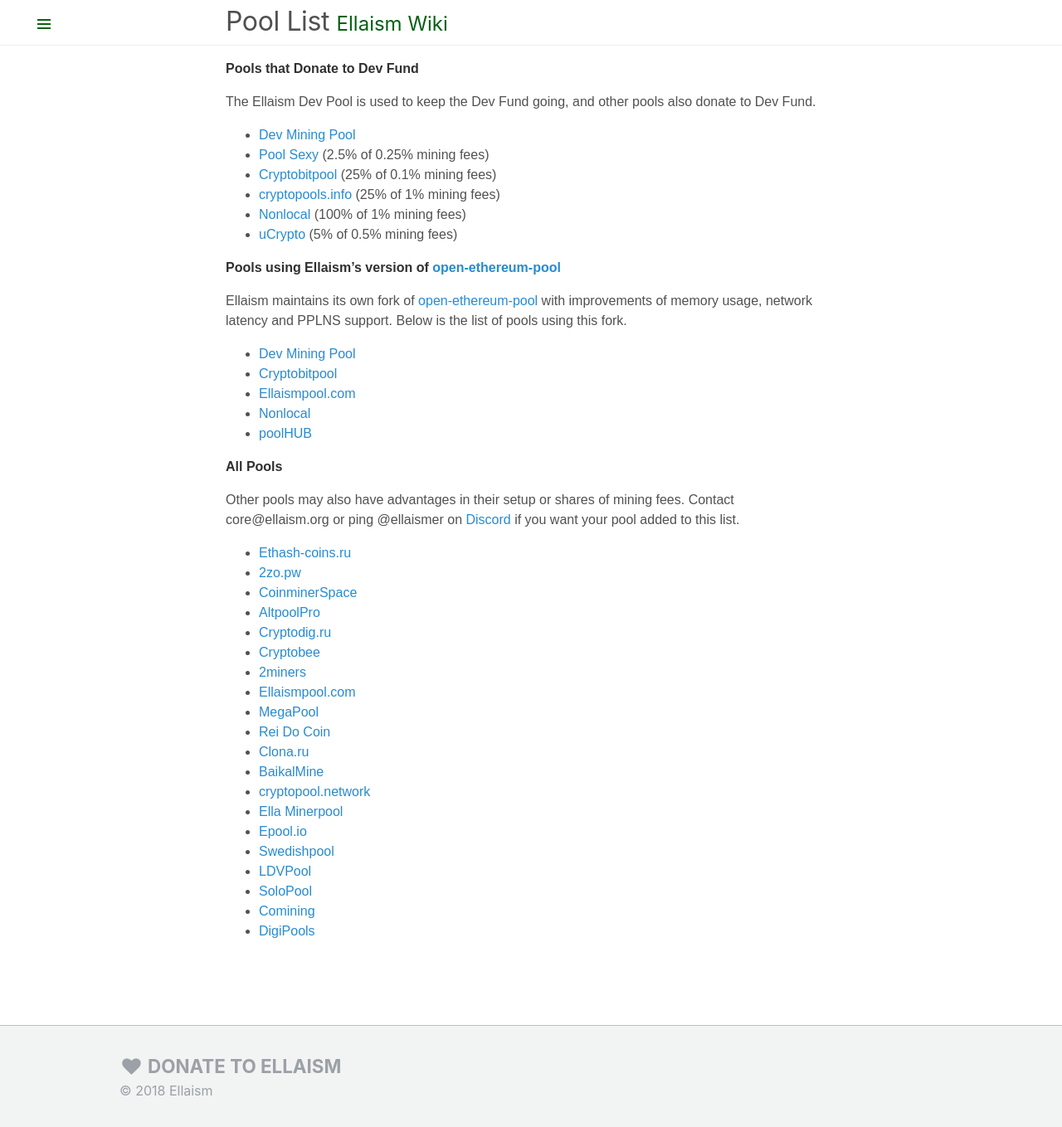
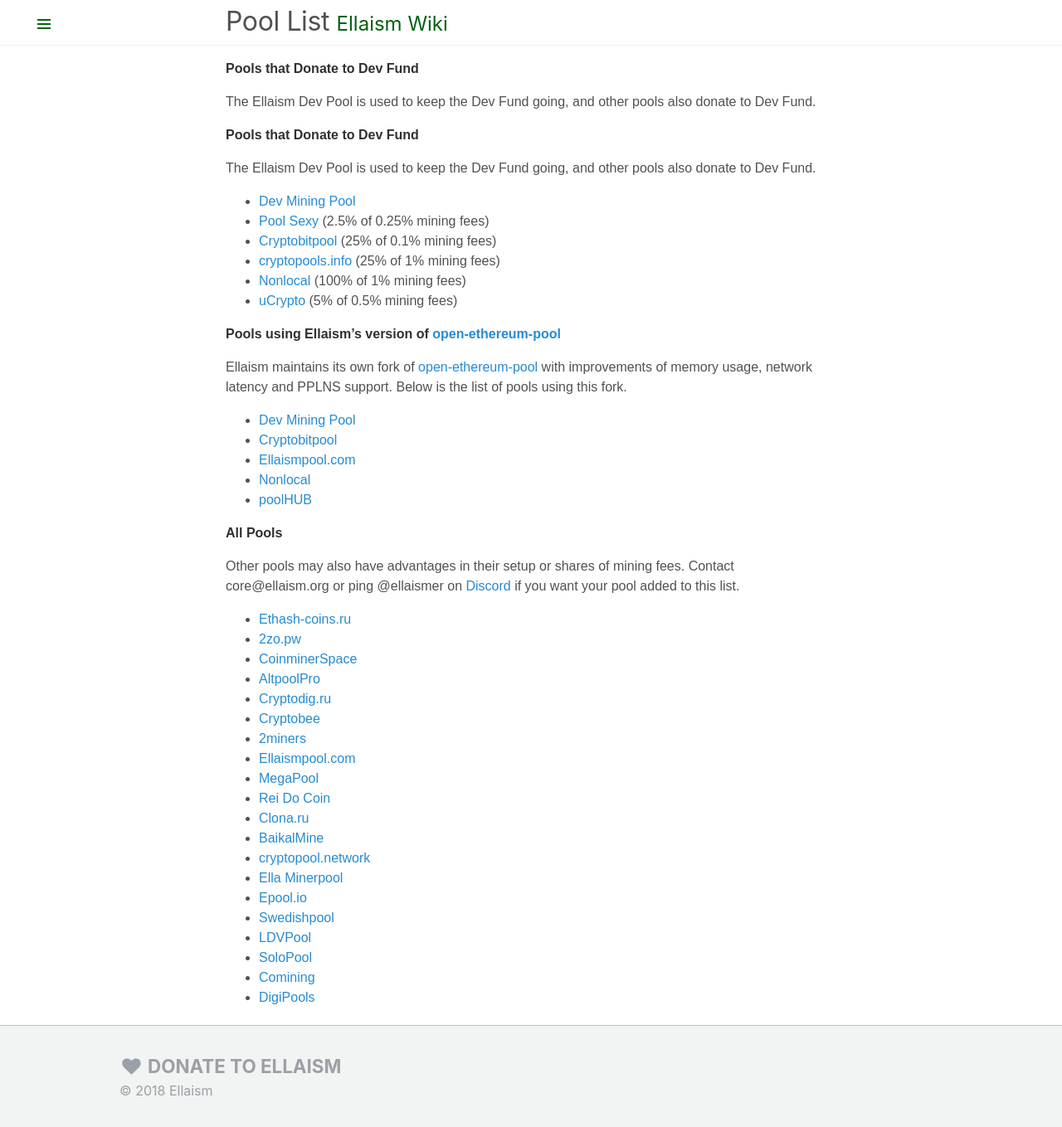
Before and after one commit to ellaism/wiki, a Jekyll site: the page built from Pool-List.md, in a window 1280 px wide and 1359 px high. Shown: the whole window at 83% size. Built offline with Jekyll 4.4.1, drawn with Linux system fonts in a browser that asks for light colours; nearby versions of some CDN libraries.

Commit message:
Wiki Update

```diff
--- a/Pool-List.md
+++ b/Pool-List.md
@@ -1,6 +1,11 @@
 ---
 title: Pool List
 ---
+**Pools that Donate to Dev Fund**
+{: .hidden}
+The Ellaism Dev Pool is used to keep the Dev Fund going, and other pools also donate to Dev Fund.
+{: .hidden}
+<div id="pool-page" markdown="1">
 
 **Pools that Donate to Dev Fund**
 
@@ -53,3 +58,4 @@ Other pools may also have advantages in their setup or shares of mining fees. Co
   <li><a href="http://comining.io/">Comining</a></li>
   <li><a href="http://ella.digipools.org/">DigiPools</a></li>
 </ul>
+</div>
```
